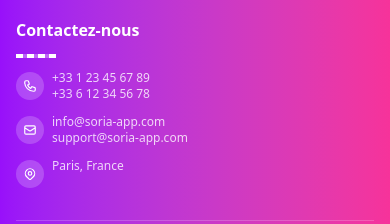
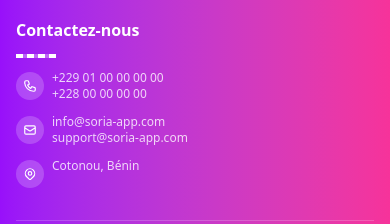
Before and after one commit to Salemgnk/soria_landing, a Next.js app: page / in a window 390 px wide. Shown: the part 9823-10047 px from the top of the page. Built offline with nearby package versions, Linux system fonts and the light colour scheme.

Commit message:
Update footer contact information to reflect new phone numbers and location

```diff
--- a/app/components/Footer.tsx
+++ b/app/components/Footer.tsx
@@ -171,8 +171,8 @@ export default function Footer() {
                     </svg>
                   </div>
                   <div className="text-white/80 text-xs sm:text-sm">
-                    <p>+33 1 23 45 67 89</p>
-                    <p>+33 6 12 34 56 78</p>
+                    <p>+229 01 00 00 00 00</p>
+                    <p>+228 00 00 00 00</p>
                   </div>
                 </li>
                 <li className="flex items-start gap-2 sm:gap-3">
@@ -194,7 +194,7 @@ export default function Footer() {
                     </svg>
                   </div>
                   <div className="text-white/80 text-xs sm:text-sm">
-                    <p>Paris, France</p>
+                    <p>Cotonou, Bénin</p>
                   </div>
                 </li>
               </ul>
```
